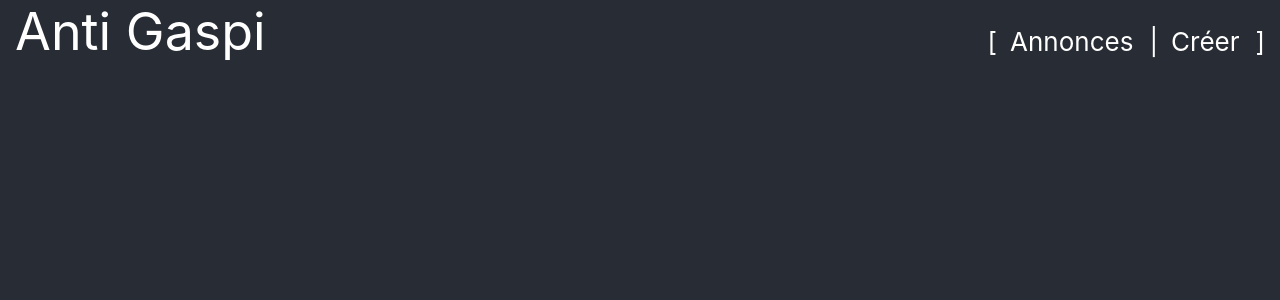
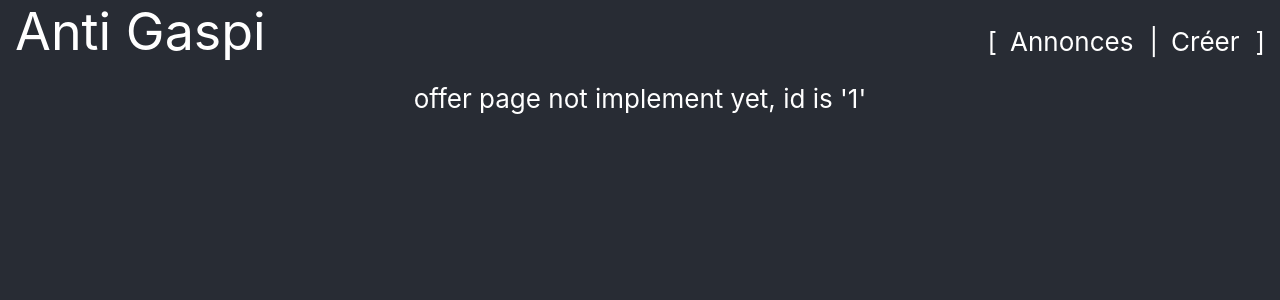
Before and after one commit to mohamed-el-barcani-soat/soat-anti-gaspi-app, a React (Create React App) app: page /offer/1 in a window 1280 px wide. Shown: the top 300 px of the page. Built offline with nearby package versions, Linux system fonts and the light colour scheme.

Commit message:
prepare offer page

```diff
--- a/src/App.tsx
+++ b/src/App.tsx
@@ -3,6 +3,7 @@ import Home from "./pages/Home";
 import CreateOffer from "./pages/createOffer/CreateOffer";
 import { ErrorBoundary, Layout } from "./components";
 import OffersList from "./pages/Offers";
+import Offer from "./pages/Offer";
 
 
 function App() {
@@ -14,6 +15,7 @@ function App() {
             <Route path="/" element={<Home />} />
             <Route path="/offers" element={<OffersList />} />
             <Route path="/createOffer" element={<CreateOffer />} />
+            <Route path="/offer/:id" element={<Offer />} />
           </Routes>
         </Layout>
       </Router>
--- /dev/null
+++ b/src/pages/Offer/index.tsx
@@ -0,0 +1,11 @@
+import { useParams } from "react-router-dom";
+
+const Offer = () => {
+    const {id} = useParams();
+
+    return <div>
+        offer page not implement yet, id is '{id}'
+    </div>
+}
+
+export default Offer;
```
